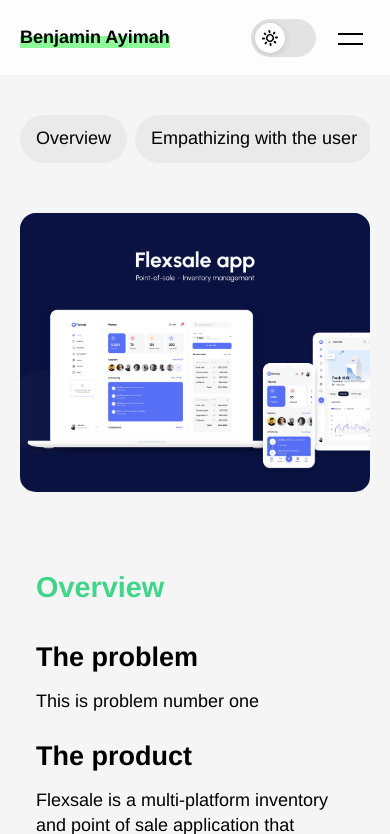
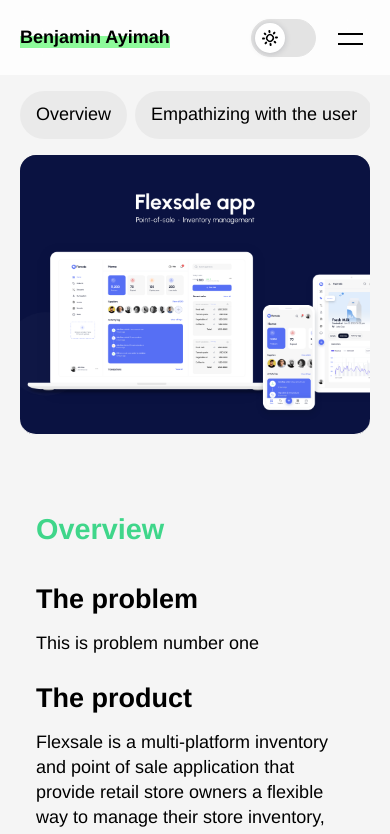
Before and after one commit to benjaminayimah/portfolio, a Vue app: page /project/1/Flexsale in a window 390 px wide. Shown: the top 834 px of the page. Built offline with nearby package versions, Linux system fonts and the light colour scheme.

Commit message:
commit 2023

```diff
--- a/src/views/DetailedPage.vue
+++ b/src/views/DetailedPage.vue
@@ -451,7 +451,11 @@
     font-weight: 500;
 }
 @media screen and (max-width: 990px){
+    section{
+        padding: 16px 0
+    }
     .main-body-flx{
+        gap: 16px;
         flex-direction: column;
             .fx-shrink-0 {
                 display: flex;
```
